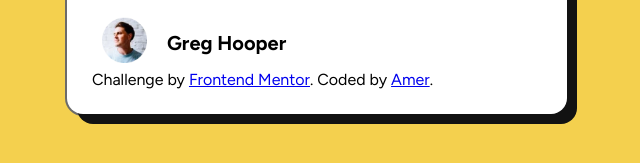
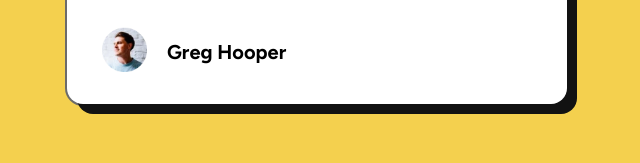
Before and after one commit to Amer-10/Blog-preview-card, a plain HTML site: page index.html in a window 1280 px wide. Shown: the part 619-782 px from the top of the page, without its empty margins (323-963 px from the left). Drawn offline with Linux system fonts and the light colour scheme.

Commit message:
Update index.html

```diff
--- a/index.html
+++ b/index.html
@@ -34,11 +34,6 @@
         <img src="assets/images/image-avatar.webp" alt="">
         <div class="name-n">Greg Hooper</div>
       </div>
-
-      <div class="attribution">
-        Challenge by <a href="https://www.frontendmentor.io?ref=challenge" target="_blank">Frontend Mentor</a>.
-        Coded by <a href="#">Amer</a>.
-      </div>
     </div>
 </body>
 </html>
```
